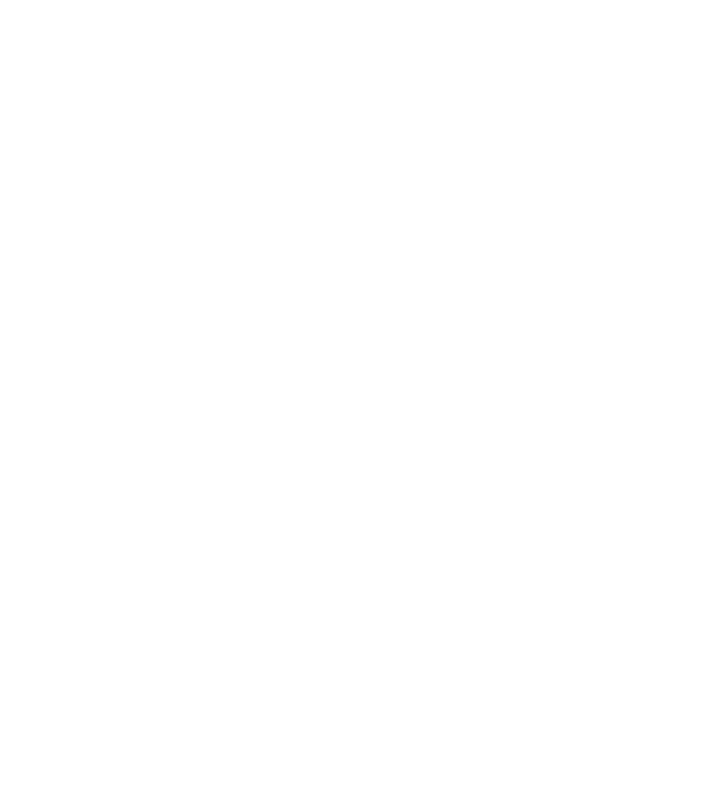
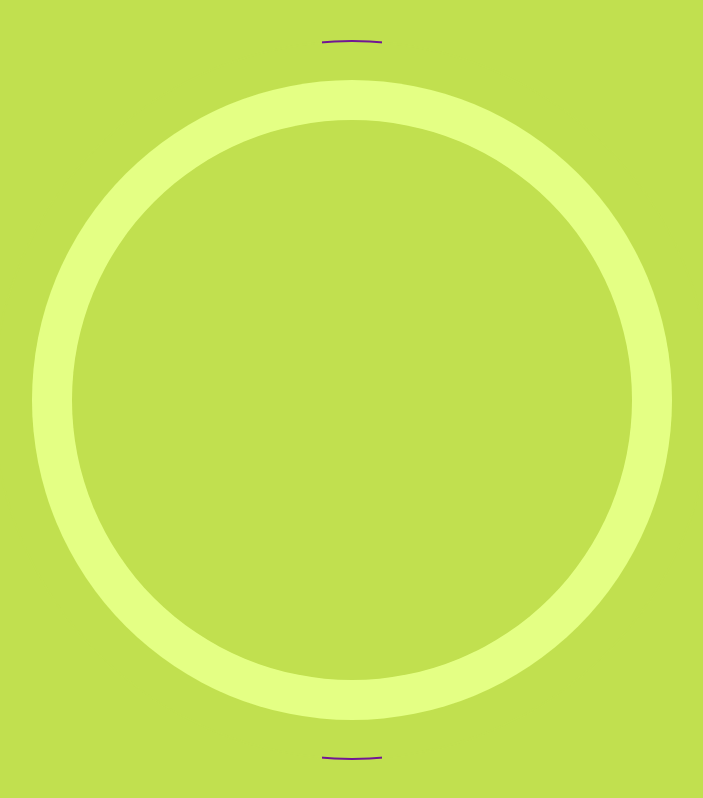
Before and after one commit to MarceloM075/my-portfolio, a React (Create React App) app: page / in a window 1280 px wide. Shown: the whole page, without its empty margins (288-991 px from the left). Built offline with nearby package versions, Linux system fonts and the light colour scheme.

Commit message:
Adding background and the circles style

```diff
--- a/src/App.css
+++ b/src/App.css
@@ -1,38 +1,3 @@
-.App {
-  text-align: center;
+body{
+  background-color: var(--light-green);
 }
-
-.App-logo {
-  height: 40vmin;
-  pointer-events: none;
-}
-
-@media (prefers-reduced-motion: no-preference) {
-  .App-logo {
-    animation: App-logo-spin infinite 20s linear;
-  }
-}
-
-.App-header {
-  background-color: #282c34;
-  min-height: 100vh;
-  display: flex;
-  flex-direction: column;
-  align-items: center;
-  justify-content: center;
-  font-size: calc(10px + 2vmin);
-  color: white;
-}
-
-.App-link {
-  color: #61dafb;
-}
-
-@keyframes App-logo-spin {
-  from {
-    transform: rotate(0deg);
-  }
-  to {
-    transform: rotate(360deg);
-  }
-}
--- a/src/App.js
+++ b/src/App.js
@@ -1,8 +1,10 @@
 import './App.css';
+import HomePage from './pages/HomePage';
 
 function App() {
   return (
     <div className="App">
+        <HomePage />
     </div>
   );
 }
--- /dev/null
+++ b/src/components/Circle/Index.jsx
@@ -0,0 +1,17 @@
+import React from 'react'
+import './styles.css'
+
+
+function Circle(props){
+    const styles = {
+        height: `max(${props.size})`,
+        backgroundColor: `var(${props.color})`
+    }
+    console.log(props)
+
+    return (
+        <div className='circle' style={ styles } data-lines={props['data-lines']} data-after={ props['data-lines'] ? props.color : ''}></div>
+    )
+}
+
+export default Circle
--- /dev/null
+++ b/src/components/Circle/styles.css
@@ -0,0 +1,44 @@
+@import '../../styles/colors/styles.css';
+
+
+.circle{
+    aspect-ratio: 1 / 1;
+    border-radius: 50%;
+    position: absolute;
+    overflow: hidden;
+    display: flex;
+    align-items: center;
+    justify-content: center;
+}
+
+.circle[data-lines="true"]::before{
+    content: '';
+    position: absolute;
+    width: 60px;
+    height: 110%;
+    background-color: var(--dark-purple);
+}
+
+.circle[data-after="--light-green"]::after{
+    content: '';
+    position: absolute;
+    background-color: var(--light-green);
+    inset: 2px;
+    border-radius: 50%;
+}
+
+.circle[data-after="--dark-green"]::after{
+    content: '';
+    position: absolute;
+    background-color: var(--dark-green);
+    inset: 2px;
+    border-radius: 50%;
+}
+
+.circle[data-after="--medium-green"]::after{
+    content: '';
+    position: absolute;
+    background-color: var(--dark-green);
+    inset: 2px;
+    border-radius: 50%;
+}
--- /dev/null
+++ b/src/components/Circles/Index.jsx
@@ -0,0 +1,12 @@
+import React from "react"
+import './styles.css'
+
+function Circles(props){
+    return(
+        <div className="wrapper-circles">
+            {props.children}
+        </div>
+    )
+}
+
+export default Circles
--- /dev/null
+++ b/src/components/Circles/styles.css
@@ -0,0 +1,9 @@
+.wrapper-circles{
+    position: absolute;
+    width: 100%;
+    height: 100%;
+    display: flex;
+    align-items: center;
+    justify-content: center;
+    overflow: hidden;
+}
--- /dev/null
+++ b/src/pages/HomePage.jsx
@@ -0,0 +1,17 @@
+import Circle from "../components/Circle/Index";
+import Circles from "../components/Circles/Index";
+import COLORS from "../styles/colors/colors";
+
+function HomePage(){
+    return(
+        <>
+            <Circles>
+                <Circle size={'90%, 600px'} color={COLORS.lightGreen} data-lines="true" />
+                <Circle size={'80%, 535px'} color={COLORS.mediumGreen} />
+                <Circle size={'70%, 490px'} color={COLORS.lightGreen} />
+            </Circles>
+        </>
+    )
+}
+
+export default HomePage
--- /dev/null
+++ b/src/styles/colors/colors.js
@@ -0,0 +1,7 @@
+const COLORS = {
+    lightGreen: '--light-green',
+    mediumGreen: '--medium-green',
+    darkGreen: '--dark-green'
+}
+
+export default COLORS
--- /dev/null
+++ b/src/styles/colors/styles.css
@@ -0,0 +1,8 @@
+:root{
+    --dark-green: #739425;
+    --medium-green: #E4FF84;
+    --light-green: #C1E04F;
+    --dark-purple: #711694;
+    --light-purple: #B15BEB;
+    --teste-purple: #B84FE0;
+}
```
